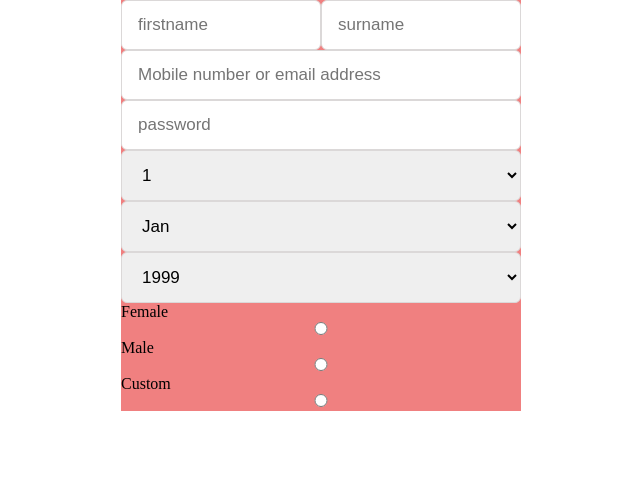
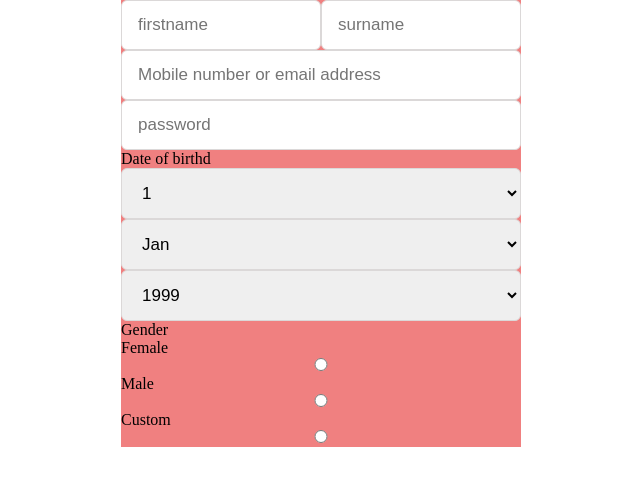
Before and after one commit to cungbuituananh/cungbuituananh.github.io, a plain HTML site: page Homework-Day5/Signup.html in a window 1280 px wide. Shown: the whole page, without its empty margins (319-959 px from the left). Drawn offline with Linux system fonts and the light colour scheme.

Commit message:
Update Signup.html

```diff
--- a/Homework-Day5/Signup.html
+++ b/Homework-Day5/Signup.html
@@ -26,8 +26,9 @@
         <input type="password" placeholder="password" />
       </div>
       <!-- D.O.B -->
-      <div>
-        <select aria-label="Day" name="birthday-day" id="">
+      <div class="birthday">
+          <p>Date of birthd</p>
+        <select class="select-birth" aria-label="Day" name="birthday-day" >
           <option value="1">1</option>
           <option value="1">2</option>
           <option value="1">3</option>
@@ -61,7 +62,7 @@
           <option value="1">31</option>
           <option value="1">1</option>
         </select>
-        <select aria-label="Month" name="birthday-month" id="">
+        <select class="select-birth"  aria-label="Month" name="birthday-month" >
           <option value="1">Jan</option>
           <option value="2">Feb</option>
           <option value="3">Mar</option>
@@ -75,7 +76,7 @@
           <option value="11">Nov</option>
           <option value="12">Dec</option>
         </select>
-        <select aria-label="Year" name="birthday-year" id="">
+        <select class="select-birth" aria-label="Year" name="birthday-year" i>
           <option value="1">1999</option>
           <option value="2">2000</option>
           <option value="3">2001</option>
@@ -91,16 +92,17 @@
         </select>
       </div>
       <!-- Gender -->
-      <div>
-        <div class="female">
+      <div class="gender">
+            <p>Gender</p>
+        <div class="cont-sex">
             <label for="female"> Female</label>
             <input id="female" type="radio" name="sex" />
           </div>
-          <div class="female">
+          <div class="cont-sex">
             <label for="male"> Male</label>
             <input id="male" type="radio" name="sex" />
           </div>
-          <div class="custom">
+          <div class="cont-sex">
             <label for="custom"> Custom </label>
             <input id="custom" type="radio" name="sex" />
           </div>
```
